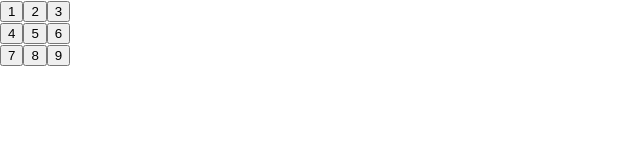
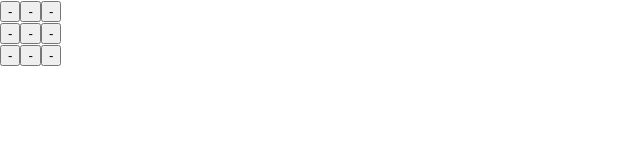
Before and after one commit to chirag-dhingra/Tic-Tac-Toe, a React (Create React App) app: page / in a window 1280 px wide. Shown: the top 160 px of the page, without its empty margins (0-640 px from the left). Built offline with nearby package versions, Linux system fonts and the light colour scheme.

Commit message:
making the square interactive

```diff
--- a/src/App.tsx
+++ b/src/App.tsx
@@ -1,27 +1,37 @@
-import React from 'react';
-import logo from './logo.svg';
 import './App.css';
+import {useState} from 'react'
 
-export default function Board(){
-  return ( <>
+function Square() {
+  const [value, setValue] = useState<String>("-");
+
+  function handleClick() {
+    setValue('X')
+  }
+  return (
+  <button
+    className="square"
+    onClick={handleClick}
+  >
+    {value}
+  </button>)
+}
+
+export default function Board() {
+  return (<>
     <div className="board-row">
-      <Square value= "1"/>
-      <Square value= "2"/>
-      <Square value= "3"/>
+      <Square/>
+      <Square/>
+      <Square/>
     </div>
     <div className="board-row">
-      <Square value= "4"/>
-      <Square value= "5"/>
-      <Square value= "6"/>
+      <Square/>
+      <Square/>
+      <Square/>
     </div>
     <div className="board-row">
-      <Square value= "7"/>
-      <Square value= "8"/>
-      <Square value= "9"/>
+      <Square/>
+      <Square/>
+      <Square/>
     </div>
   </>);
 }
-
-function Square({value}:{value: String}){
-  return <button className="square">{value}</button>
-}
```
